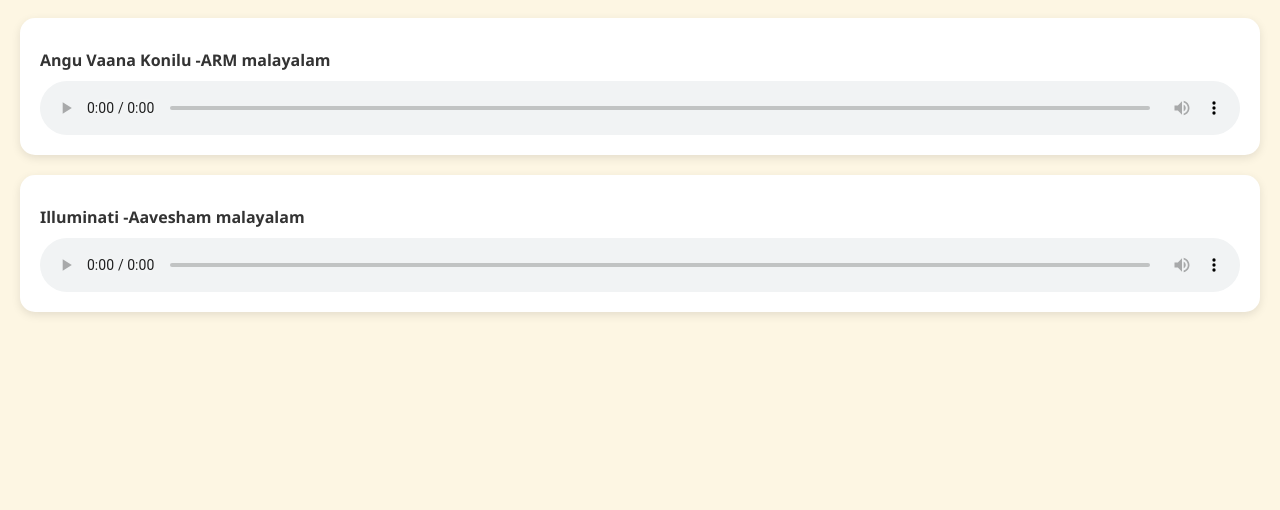
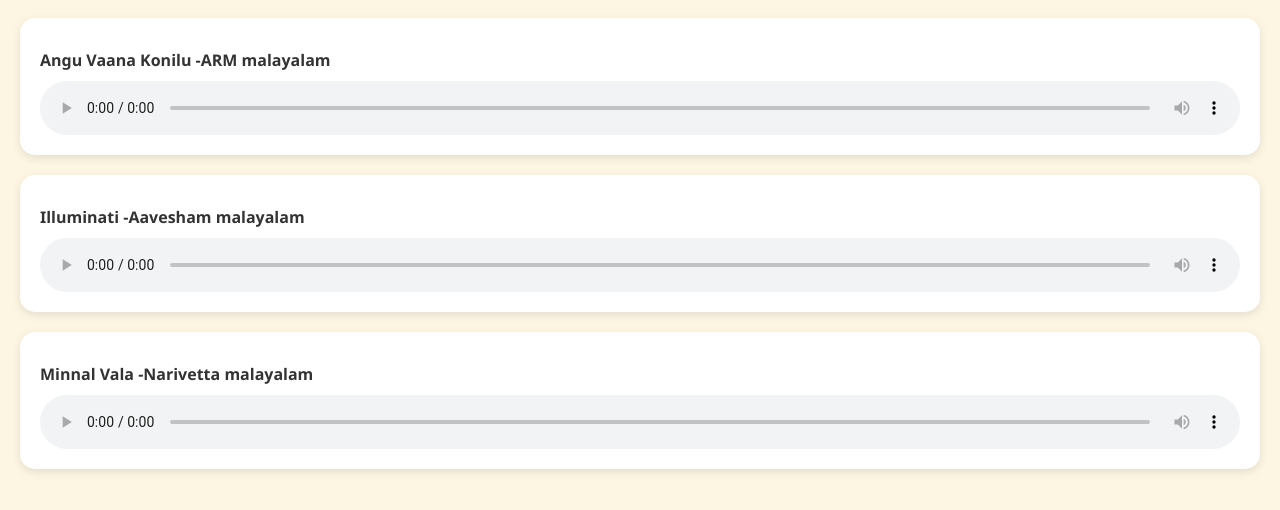
Before and after one commit to Ancientmemer/Vibify, a plain HTML site: page index.html in a window 1280 px wide. Shown: the part 142-652 px from the top of the page. Drawn offline with Linux system fonts and the light colour scheme.

Commit message:
Update index.html

```diff
--- a/index.html
+++ b/index.html
@@ -23,6 +23,10 @@
       <p>Illuminati -Aavesham malayalam</p>
       <audio controls src="songs/IlluminatiAaveshamJithu MadhavanFahadh FaasilSushin Shyam,Dabzee,Vinayak NazriyaAnwar Rasheed.mp3"></audio>
     </div>
+    <div class="song" data-name="Minnal Vala - Narivetta malayalam">
+      <p>Minnal Vala -Narivetta malayalam</p>
+      <audio controls src="https://youtu.be/izbydia9jz4?si=JX6X3YDAXB3PkPDv"></audio>
+    </div>
     <!-- Add more songs here -->
   </main>
 
```
